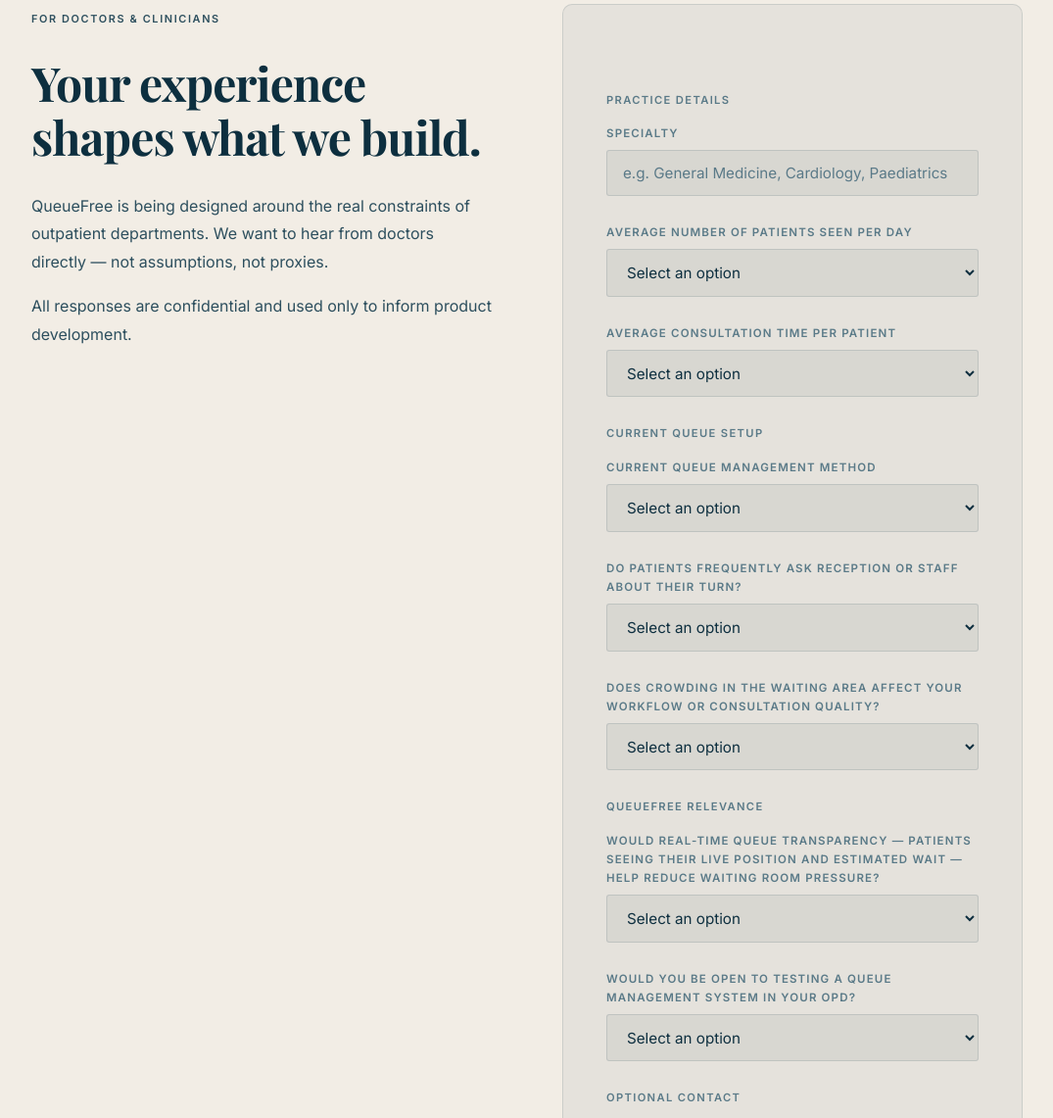
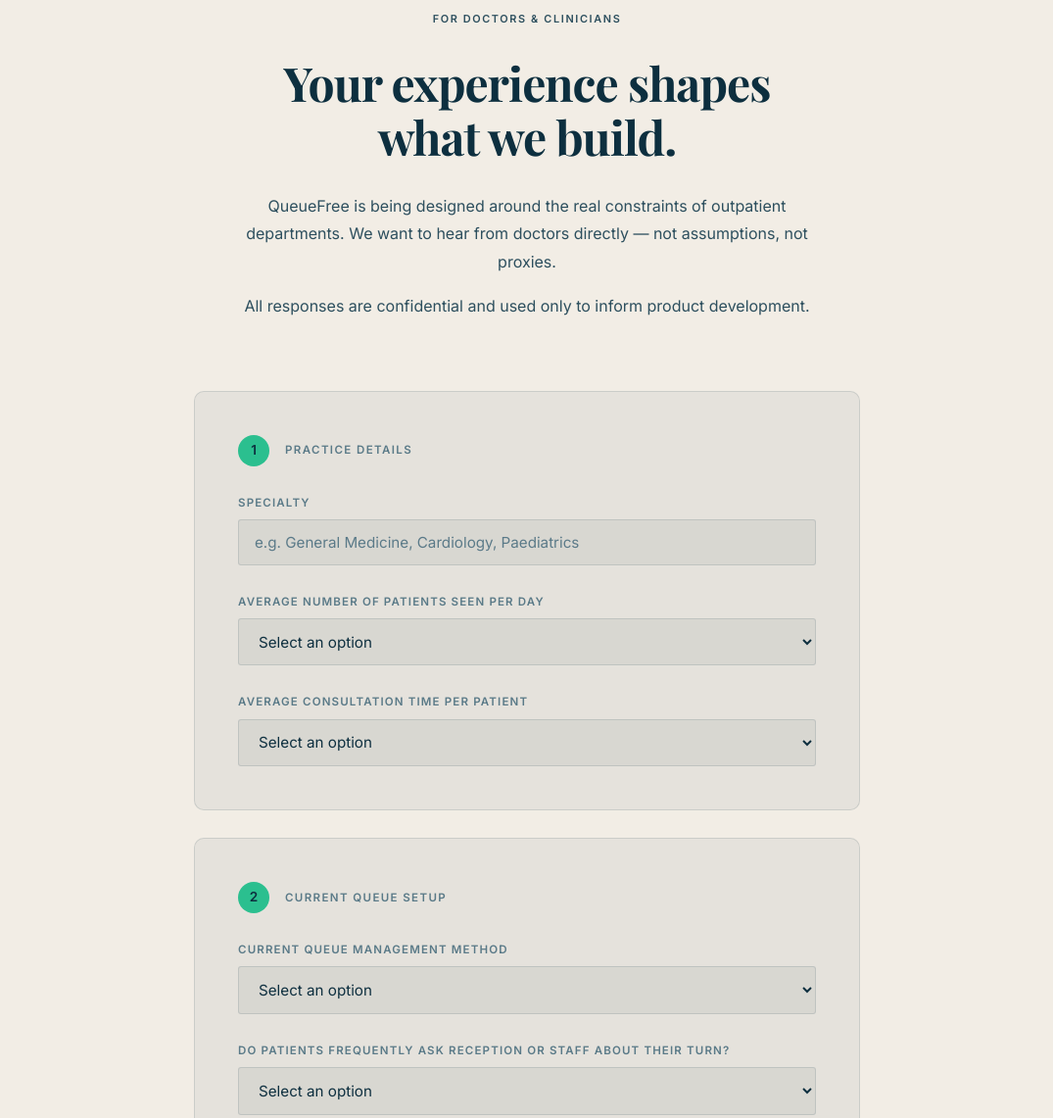
Before and after one commit to Nifail10/queuefree-website, a website: page doctor-survey.html in a window 1280 px wide. Shown: the part 813-1954 px from the top of the page at 98% size, without its empty margins (102-1177 px from the left). Drawn offline with nearby package versions, Linux system fonts and the light colour scheme.

Commit message:
feat: Implement and style the new doctor survey form layout.

```diff
--- a/doctor-survey.html
+++ b/doctor-survey.html
@@ -60,26 +60,27 @@
         <!-- Survey Form -->
         <section class="section--light">
             <div class="container">
-                <div class="split">
-                    <div>
-                        <p class="section__label observe-fade">For Doctors & Clinicians</p>
-                        <h2 class="observe-fade">Your experience shapes what we build.</h2>
-                        <p class="observe-fade" style="margin-top: var(--space-md);">
+                <div class="survey-intro observe-fade" style="text-align: center; max-width: 600px; margin: 0 auto var(--space-xl);">
+                    <p class="section__label">For Doctors & Clinicians</p>
+                    <h2>Your experience shapes what we build.</h2>
+                    <p style="margin-top: var(--space-md);">
                         QueueFree is being designed around the real constraints of outpatient departments.
                         We want to hear from doctors directly — not assumptions, not proxies.
                     </p>
-                        <p class="observe-fade" style="margin-top: var(--space-sm);">
+                    <p style="margin-top: var(--space-sm);">
                         All responses are confidential and used only to inform product development.
                     </p>
                 </div>
 
-                    <div class="observe-fade">
-                        <div class="card">
-                            <form id="doctorSurveyForm" style="padding: var(--space-sm) 0 0;">
+                <div class="survey-form-wrapper">
+                    <form id="doctorSurveyForm">
 
-                                <span
-                                    style="font-size: 0.7rem; font-weight: 600; letter-spacing: 0.12em; text-transform: uppercase; color: var(--text-on-lite-m); margin: var(--space-md) 0 var(--space-sm); display: block;">Practice
-                                    Details</span>
+                        <!-- Card 1: Practice Details -->
+                        <div class="card survey-card observe-fade">
+                            <div class="survey-card-header">
+                                <span class="survey-step-badge">1</span>
+                                <span class="survey-section-title">Practice Details</span>
+                            </div>
                             <div class="form-group">
                                 <label for="specialty">Specialty</label>
                                 <input type="text" id="specialty" placeholder="e.g. General Medicine, Cardiology, Paediatrics"
@@ -106,10 +107,14 @@
                                     <option value="More than 15 minutes">More than 15 minutes</option>
                                 </select>
                             </div>
+                        </div>
 
-                                <span
-                                    style="font-size: 0.7rem; font-weight: 600; letter-spacing: 0.12em; text-transform: uppercase; color: var(--text-on-lite-m); margin: var(--space-md) 0 var(--space-sm); display: block;">Current
-                                    Queue Setup</span>
+                        <!-- Card 2: Current Queue Setup -->
+                        <div class="card survey-card observe-fade">
+                            <div class="survey-card-header">
+                                <span class="survey-step-badge">2</span>
+                                <span class="survey-section-title">Current Queue Setup</span>
+                            </div>
                             <div class="form-group">
                                 <label for="queueMethod">Current queue management method</label>
                                 <select id="queueMethod" required>
@@ -141,10 +146,14 @@
                                     <option value="No">No</option>
                                 </select>
                             </div>
+                        </div>
 
-                                <span
-                                    style="font-size: 0.7rem; font-weight: 600; letter-spacing: 0.12em; text-transform: uppercase; color: var(--text-on-lite-m); margin: var(--space-md) 0 var(--space-sm); display: block;">QueueFree
-                                    Relevance</span>
+                        <!-- Card 3: QueueFree Relevance -->
+                        <div class="card survey-card observe-fade">
+                            <div class="survey-card-header">
+                                <span class="survey-step-badge">3</span>
+                                <span class="survey-section-title">QueueFree Relevance</span>
+                            </div>
                             <div class="form-group">
                                 <label for="transparencyHelps">Would real-time queue transparency — patients seeing their live position and estimated wait — help reduce waiting room pressure?</label>
                                 <select id="transparencyHelps" required>
@@ -166,10 +175,14 @@
                                     <option value="Not at this stage">Not at this stage</option>
                                 </select>
                             </div>
+                        </div>
 
-                                <span
-                                    style="font-size: 0.7rem; font-weight: 600; letter-spacing: 0.12em; text-transform: uppercase; color: var(--text-on-lite-m); margin: var(--space-md) 0 var(--space-sm); display: block;">Optional
-                                    Contact</span>
+                        <!-- Card 4: Optional Contact -->
+                        <div class="card survey-card observe-fade">
+                            <div class="survey-card-header">
+                                <span class="survey-step-badge">4</span>
+                                <span class="survey-section-title">Optional Contact</span>
+                            </div>
                             <div class="form-group">
                                 <label for="hospital">Hospital or Clinic Name</label>
                                 <input type="text" id="hospital" placeholder="Name of your hospital or clinic" />
@@ -178,6 +191,10 @@
                                 <label for="contactEmail">Contact Email</label>
                                 <input type="email" id="contactEmail"
                                     placeholder="your@email.com — only if you'd like us to follow up" />
+                            </div>
+                            <p style="font-size: 0.8rem; color: var(--text-on-lite-m); margin-top: var(--space-xs);">
+                                We'll only use this to reach out regarding QueueFree.
+                            </p>
                         </div>
 
                         <button type="submit" class="btn btn--primary"
@@ -188,8 +205,6 @@
                             style="margin-top: var(--space-md); font-size: 0.9rem; font-weight: 500; text-align: center; display: none;">
                         </p>
                     </form>
-                        </div>
-                    </div>
                 </div>
             </div>
         </section>
--- a/styles.css
+++ b/styles.css
@@ -989,3 +989,58 @@ a {
     padding: 0;
   }
 }
+
+/* Doctor Survey Layout */
+.survey-form-wrapper {
+  max-width: 680px;
+  margin: 0 auto;
+}
+
+.survey-card {
+  margin-bottom: var(--space-md);
+}
+
+.survey-card .form-group:last-of-type {
+  margin-bottom: 0;
+}
+
+.survey-card-header {
+  display: flex;
+  align-items: center;
+  gap: var(--space-sm);
+  margin-bottom: var(--space-md);
+}
+
+.survey-step-badge {
+  display: inline-flex;
+  align-items: center;
+  justify-content: center;
+  width: 32px;
+  height: 32px;
+  border-radius: 50%;
+  background: var(--green);
+  color: var(--bg-primary);
+  font-family: var(--font-sans);
+  font-size: 0.85rem;
+  font-weight: 700;
+  flex-shrink: 0;
+  line-height: 1;
+}
+
+.survey-section-title {
+  font-size: 0.72rem;
+  font-weight: 600;
+  letter-spacing: 0.12em;
+  text-transform: uppercase;
+  color: var(--text-on-lite-m);
+}
+
+@media (max-width: 768px) {
+  .survey-form-wrapper {
+    max-width: 100%;
+  }
+
+  .survey-card {
+    padding: var(--space-md);
+  }
+}
```
Lines whose indentation alone changed are shown as unchanged.
